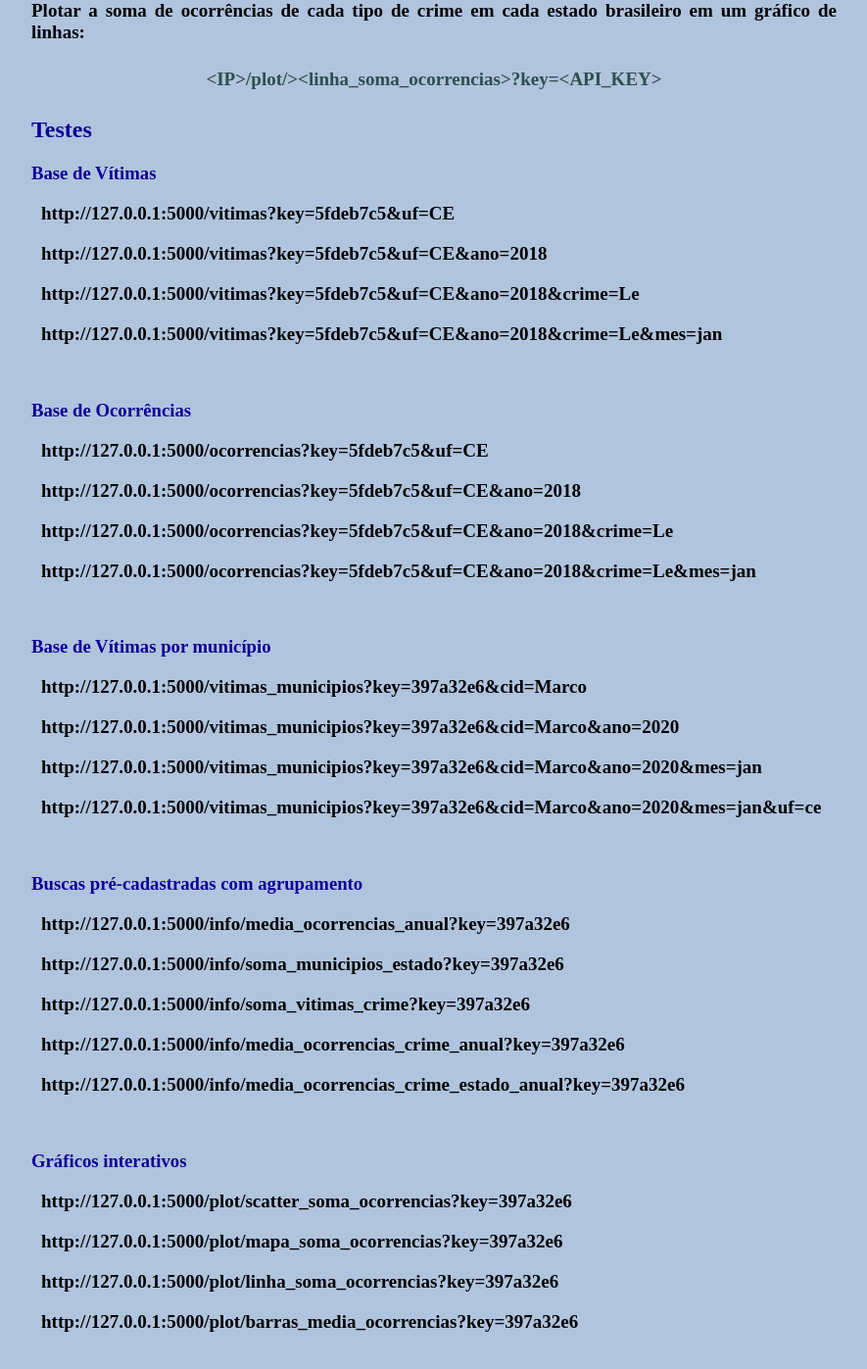
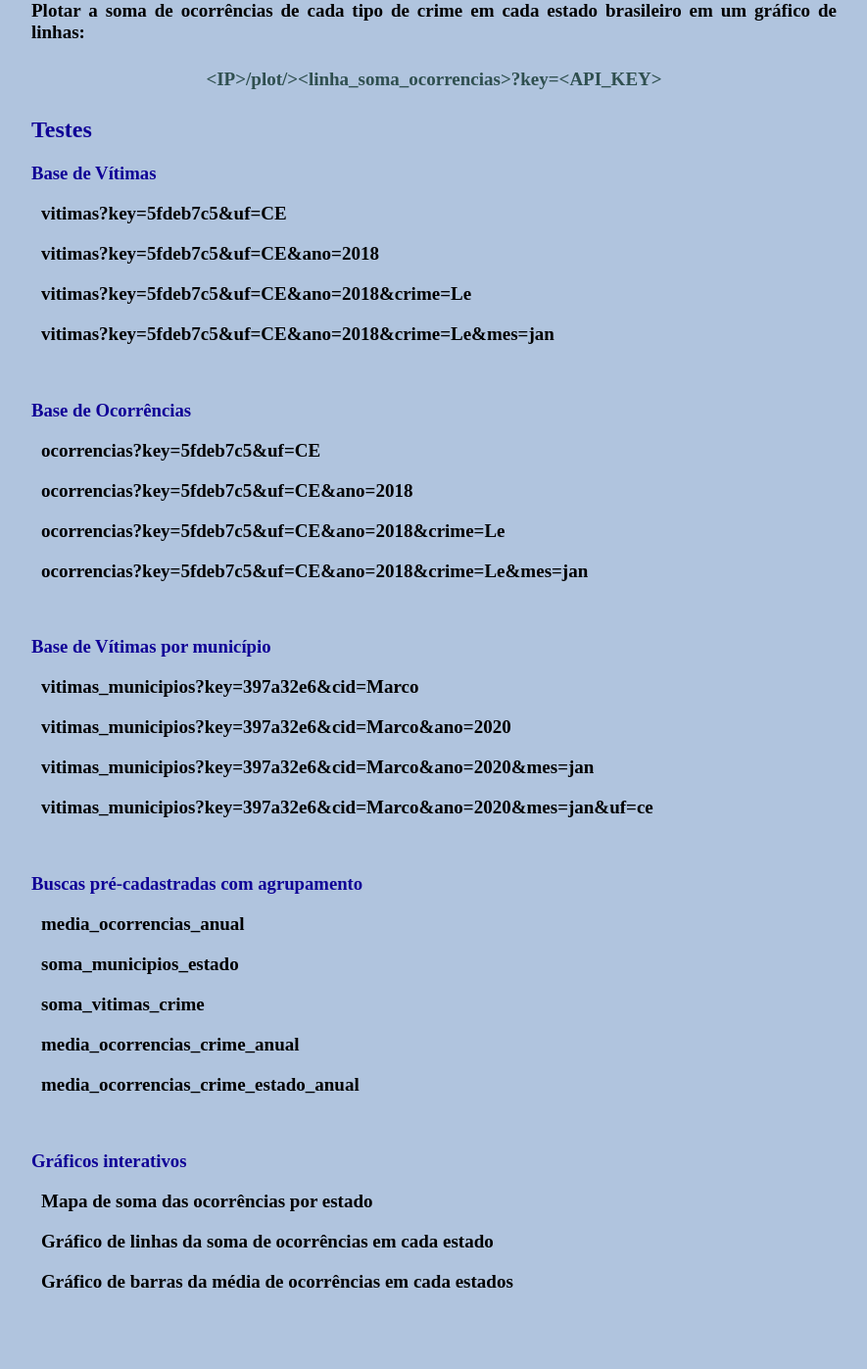
Before and after one commit to SamuelHericles/Desenvolvendo_uma_API, a Flask app: page / in a window 1280 px wide. Shown: the part 5026-6423 px from the top of the page at 98% size, without its empty margins (202-1087 px from the left). After the commit the page ends 6340 px from the top, so only its background shows below. Run offline with Flask 2, Linux system fonts and the light colour scheme; parts of the project's set-up code (start-up, migrations or seed data) failed here and were passed over.

Commit message:
ajustes para funcionamento no AWS com diretorios atuais

```diff
--- a/Fontes/app.py
+++ b/Fontes/app.py
@@ -1,14 +1,21 @@
 from flask import Flask, render_template, url_for
 from flask_restful import Api
 from json import loads
+from time import time_ns
 import util
 import trata_requisicoes
 
 # Inicialização
+t = time_ns() // 1000000000
+print('Iniciando importação das bases...')
+
 load = util.LoadBases()
 dfOcorrencias = load.load_base_estado('Ocorrências')
 dfVitimas = load.load_base_estado('Vítimas')
 dfVitimasMunicipios = load.load_base_municipios()
+
+t = (time_ns() // 1000000000) - t
+print(f'Bases importadas com Sucesso! {t}s')
 
 reqs = trata_requisicoes.Requisicoes(dfOcorrencias, dfVitimas, dfVitimasMunicipios)
 plots = trata_requisicoes.Plots(dfOcorrencias, dfVitimas)
--- a/Fontes/templates/help.html
+++ b/Fontes/templates/help.html
@@ -202,39 +202,38 @@
 
         <h2>Testes</h2>
         <h3>Base de Vítimas</h3>
-        <p><a href="http://127.0.0.1:5000/vitimas?key=5fdeb7c5&uf=CE" target="_blank" rel="noopener noreferrer">http://127.0.0.1:5000/vitimas?key=5fdeb7c5&uf=CE</a></p>
-        <p><a href="http://127.0.0.1:5000/vitimas?key=5fdeb7c5&uf=CE&ano=2018" target="_blank" rel="noopener noreferrer">http://127.0.0.1:5000/vitimas?key=5fdeb7c5&uf=CE&ano=2018</a></p>
-        <p><a href="http://127.0.0.1:5000/vitimas?key=5fdeb7c5&uf=CE&ano=2018&crime=Le" target="_blank" rel="noopener noreferrer">http://127.0.0.1:5000/vitimas?key=5fdeb7c5&uf=CE&ano=2018&crime=Le</a></p>
-        <p><a href="http://127.0.0.1:5000/vitimas?key=5fdeb7c5&uf=CE&ano=2018&crime=Le&mes=jan" target="_blank" rel="noopener noreferrer">http://127.0.0.1:5000/vitimas?key=5fdeb7c5&uf=CE&ano=2018&crime=Le&mes=jan</a></p>
+        <p><a href="/vitimas?key=5fdeb7c5&uf=CE" target="_blank" rel="noopener noreferrer">vitimas?key=5fdeb7c5&uf=CE</a></p>
+        <p><a href="/vitimas?key=5fdeb7c5&uf=CE&ano=2018" target="_blank" rel="noopener noreferrer">vitimas?key=5fdeb7c5&uf=CE&ano=2018</a></p>
+        <p><a href="/vitimas?key=5fdeb7c5&uf=CE&ano=2018&crime=Le" target="_blank" rel="noopener noreferrer">vitimas?key=5fdeb7c5&uf=CE&ano=2018&crime=Le</a></p>
+        <p><a href="/vitimas?key=5fdeb7c5&uf=CE&ano=2018&crime=Le&mes=jan" target="_blank" rel="noopener noreferrer">vitimas?key=5fdeb7c5&uf=CE&ano=2018&crime=Le&mes=jan</a></p>
         <br>
 
         <h3>Base de Ocorrências</h3>
-        <p><a href="http://127.0.0.1:5000/ocorrencias?key=5fdeb7c5&uf=CE" target="_blank" rel="noopener noreferrer">http://127.0.0.1:5000/ocorrencias?key=5fdeb7c5&uf=CE</a></p>
-        <p><a href="http://127.0.0.1:5000/ocorrencias?key=5fdeb7c5&uf=CE&ano=2018" target="_blank" rel="noopener noreferrer">http://127.0.0.1:5000/ocorrencias?key=5fdeb7c5&uf=CE&ano=2018</a></p>
-        <p><a href="http://127.0.0.1:5000/ocorrencias?key=5fdeb7c5&uf=CE&ano=2018&crime=Le" target="_blank" rel="noopener noreferrer">http://127.0.0.1:5000/ocorrencias?key=5fdeb7c5&uf=CE&ano=2018&crime=Le</a></p>
-        <p><a href="http://127.0.0.1:5000/ocorrencias?key=5fdeb7c5&uf=CE&ano=2018&crime=Le&mes=jan" target="_blank" rel="noopener noreferrer">http://127.0.0.1:5000/ocorrencias?key=5fdeb7c5&uf=CE&ano=2018&crime=Le&mes=jan</a></p>
+        <p><a href="/ocorrencias?key=5fdeb7c5&uf=CE" target="_blank" rel="noopener noreferrer">ocorrencias?key=5fdeb7c5&uf=CE</a></p>
+        <p><a href="/ocorrencias?key=5fdeb7c5&uf=CE&ano=2018" target="_blank" rel="noopener noreferrer">ocorrencias?key=5fdeb7c5&uf=CE&ano=2018</a></p>
+        <p><a href="/ocorrencias?key=5fdeb7c5&uf=CE&ano=2018&crime=Le" target="_blank" rel="noopener noreferrer">ocorrencias?key=5fdeb7c5&uf=CE&ano=2018&crime=Le</a></p>
+        <p><a href="/ocorrencias?key=5fdeb7c5&uf=CE&ano=2018&crime=Le&mes=jan" target="_blank" rel="noopener noreferrer">ocorrencias?key=5fdeb7c5&uf=CE&ano=2018&crime=Le&mes=jan</a></p>
         <br>
 
         <h3>Base de Vítimas por município</h3>
-        <p><a href="http://127.0.0.1:5000/vitimas_municipios?key=397a32e6&cid=Marco" target="_blank" rel="noopener noreferrer">http://127.0.0.1:5000/vitimas_municipios?key=397a32e6&cid=Marco</a></p>
-        <p><a href="http://127.0.0.1:5000/vitimas_municipios?key=397a32e6&cid=Marco&ano=2020" target="_blank" rel="noopener noreferrer">http://127.0.0.1:5000/vitimas_municipios?key=397a32e6&cid=Marco&ano=2020</a></p>
-        <p><a href="http://127.0.0.1:5000/vitimas_municipios?key=397a32e6&cid=Marco&ano=2020&mes=jan" target="_blank" rel="noopener noreferrer">http://127.0.0.1:5000/vitimas_municipios?key=397a32e6&cid=Marco&ano=2020&mes=jan</a></p>
-        <p><a href="http://127.0.0.1:5000/vitimas_municipios?key=397a32e6&cid=Marco&ano=2020&mes=jan&uf=ce" target="_blank" rel="noopener noreferrer">http://127.0.0.1:5000/vitimas_municipios?key=397a32e6&cid=Marco&ano=2020&mes=jan&uf=ce</a></p>
+        <p><a href="/vitimas_municipios?key=397a32e6&cid=Marco" target="_blank" rel="noopener noreferrer">vitimas_municipios?key=397a32e6&cid=Marco</a></p>
+        <p><a href="/vitimas_municipios?key=397a32e6&cid=Marco&ano=2020" target="_blank" rel="noopener noreferrer">vitimas_municipios?key=397a32e6&cid=Marco&ano=2020</a></p>
+        <p><a href="/vitimas_municipios?key=397a32e6&cid=Marco&ano=2020&mes=jan" target="_blank" rel="noopener noreferrer">vitimas_municipios?key=397a32e6&cid=Marco&ano=2020&mes=jan</a></p>
+        <p><a href="/vitimas_municipios?key=397a32e6&cid=Marco&ano=2020&mes=jan&uf=ce" target="_blank" rel="noopener noreferrer">vitimas_municipios?key=397a32e6&cid=Marco&ano=2020&mes=jan&uf=ce</a></p>
         <br>
 
         <h3>Buscas pré-cadastradas com agrupamento</h3>
-        <p><a href="http://127.0.0.1:5000/info/media_ocorrencias_ano?key=397a32e6" target="_blank" rel="noopener noreferrer">http://127.0.0.1:5000/info/media_ocorrencias_anual?key=397a32e6</a></p>
-        <p><a href="http://127.0.0.1:5000/info/soma_municipios_estado?key=397a32e6" target="_blank" rel="noopener noreferrer">http://127.0.0.1:5000/info/soma_municipios_estado?key=397a32e6</a></p>
-        <p><a href="http://127.0.0.1:5000/info/soma_vitimas_crime?key=397a32e6" target="_blank" rel="noopener noreferrer">http://127.0.0.1:5000/info/soma_vitimas_crime?key=397a32e6</a></p>
-        <p><a href="http://127.0.0.1:5000/info/media_ocorrencias_crime_anual?key=397a32e6" target="_blank" rel="noopener noreferrer">http://127.0.0.1:5000/info/media_ocorrencias_crime_anual?key=397a32e6</a></p>
-        <p><a href="http://127.0.0.1:5000/info/media_ocorrencias_crime_estado_anual?key=397a32e6" target="_blank" rel="noopener noreferrer">http://127.0.0.1:5000/info/media_ocorrencias_crime_estado_anual?key=397a32e6</a></p>
+        <p><a href="/info/media_ocorrencias_ano?key=397a32e6" target="_blank" rel="noopener noreferrer">media_ocorrencias_anual</a></p>
+        <p><a href="/info/soma_municipios_estado?key=397a32e6" target="_blank" rel="noopener noreferrer">soma_municipios_estado</a></p>
+        <p><a href="/info/soma_vitimas_crime?key=397a32e6" target="_blank" rel="noopener noreferrer">soma_vitimas_crime</a></p>
+        <p><a href="/info/media_ocorrencias_crime_anual?key=397a32e6" target="_blank" rel="noopener noreferrer">media_ocorrencias_crime_anual</a></p>
+        <p><a href="/info/media_ocorrencias_crime_estado_anual?key=397a32e6" target="_blank" rel="noopener noreferrer">media_ocorrencias_crime_estado_anual</a></p>
         <br>
 
         <h3>Gráficos interativos</h3>
-        <p><a href="http://127.0.0.1:5000/plot/scatter_soma_ocorrencias?key=397a32e6" target="_blank" rel="noopener noreferrer">http://127.0.0.1:5000/plot/scatter_soma_ocorrencias?key=397a32e6</a></p>
-        <p><a href="http://127.0.0.1:5000/plot/mapa_soma_ocorrencias?key=397a32e6" target="_blank" rel="noopener noreferrer">http://127.0.0.1:5000/plot/mapa_soma_ocorrencias?key=397a32e6</a></p>
-        <p><a href="http://127.0.0.1:5000/plot/linha_soma_ocorrencias?key=397a32e6" target="_blank" rel="noopener noreferrer">http://127.0.0.1:5000/plot/linha_soma_ocorrencias?key=397a32e6</a></p>
-        <p><a href="http://127.0.0.1:5000/plot/barras_media_ocorrencias?key=397a32e6" target="_blank" rel="noopener noreferrer">http://127.0.0.1:5000/plot/barras_media_ocorrencias?key=397a32e6</a></p>
+        <p><a href="/plot/mapa_soma_ocorrencias?key=397a32e6" target="_blank" rel="noopener noreferrer">Mapa de soma das ocorrências por estado</a></p>
+        <p><a href="/plot/linha_soma_ocorrencias?key=397a32e6" target="_blank" rel="noopener noreferrer">Gráfico de linhas da soma de ocorrências em cada estado</a></p>
+        <p><a href="/plot/barras_media_ocorrencias?key=397a32e6" target="_blank" rel="noopener noreferrer">Gráfico de barras da média de ocorrências em cada estados</a></p>
         <br>
     </body>
 </html>
--- a/Fontes/util.py
+++ b/Fontes/util.py
@@ -24,8 +24,8 @@ class Consts:
 
 class LoadBases:
     def __init__(self):
-        self.dfEstados = pd.ExcelFile(f'../01.Dados/{Consts.base_estados}')
-        self.dfMunicipios = pd.ExcelFile(f'../01.Dados/{Consts.base_municipios}')
+        self.dfEstados = pd.ExcelFile(f'../Bases/{Consts.base_estados}')
+        self.dfMunicipios = pd.ExcelFile(f'../Bases/{Consts.base_municipios}')
 
     def __conversaoUFs(self, df):
         for UF in df['UF'].unique():  # Modifica UF de cada registro. Ex.: Acre -> AC
```
Also changed, not shown: 2 other files.
